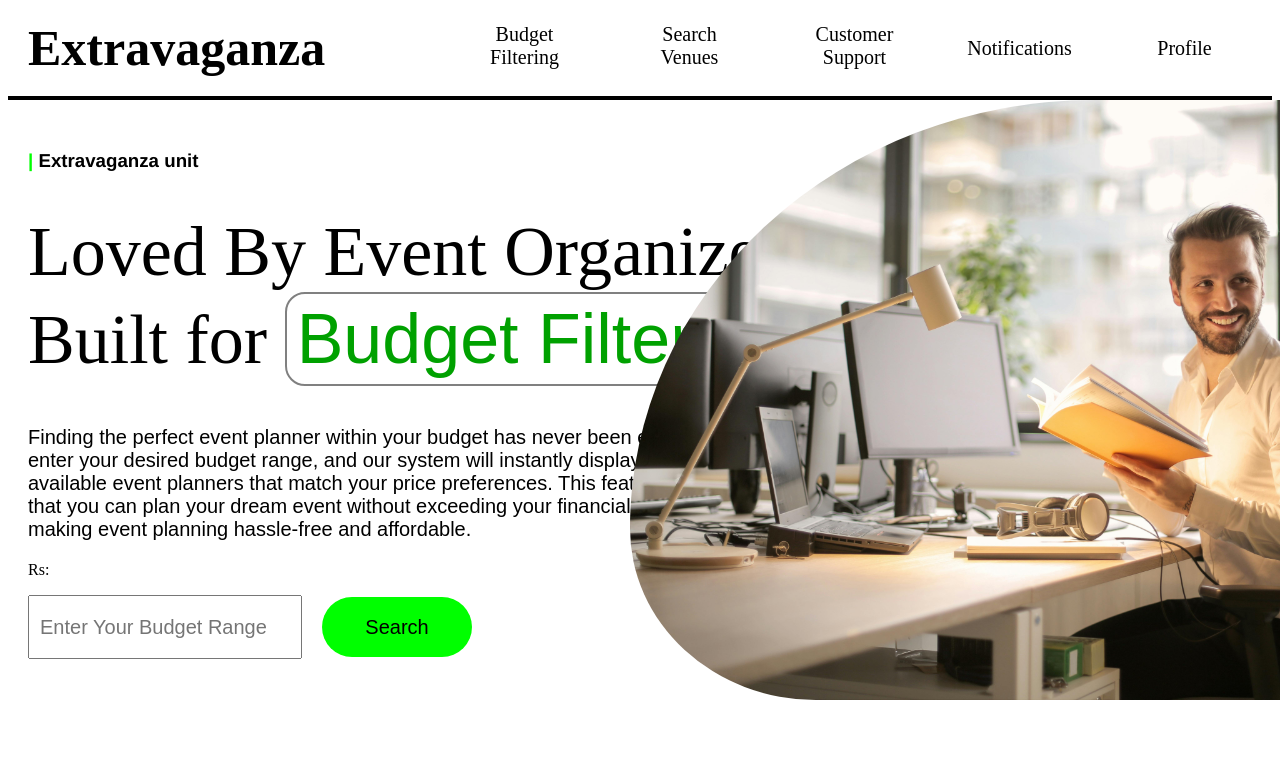
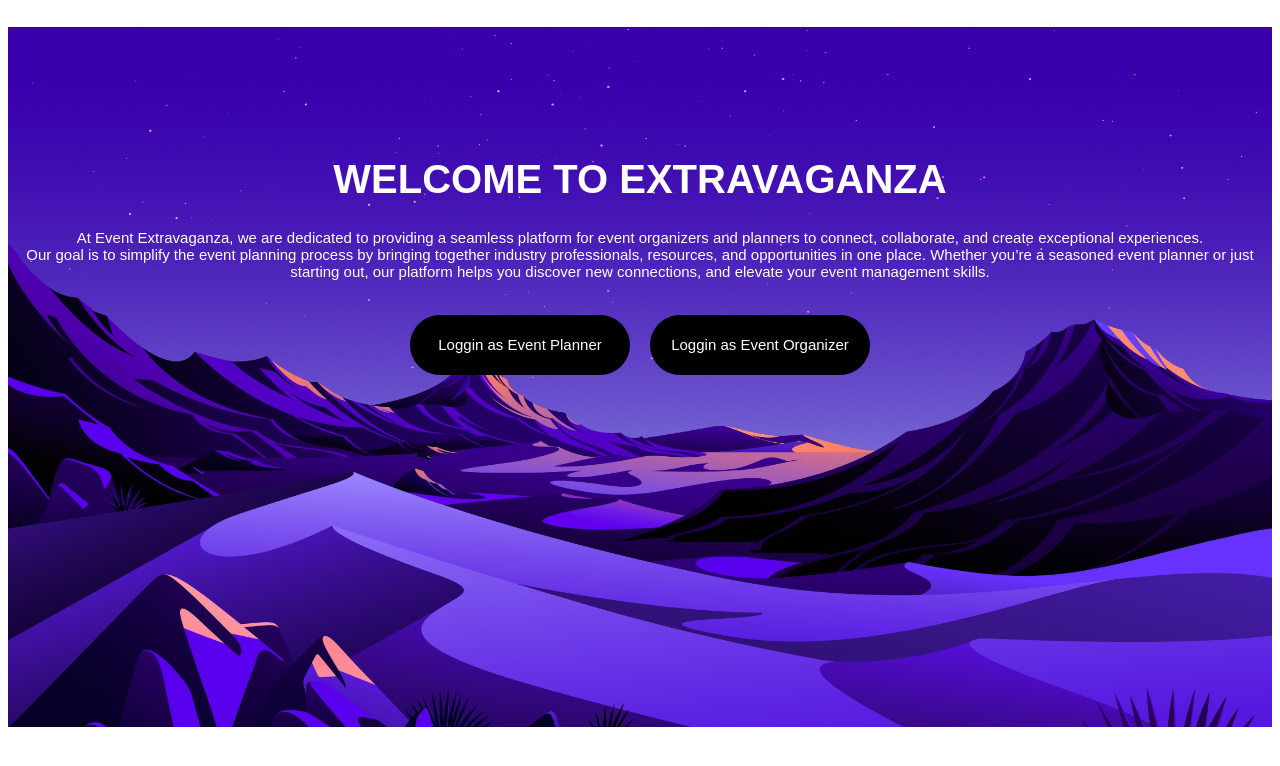
Before and after one commit to udanilokuhetti92/EventExtravaganza-Frontend, a React (Vite) app: page / in a window 1280 px wide. Shown: the top 766 px of the page. Built offline with nearby package versions, Linux system fonts and the light colour scheme.

Commit message:
created home page

```diff
--- a/src/budget_filtering/budget_filtering.css
+++ b/src/budget_filtering/budget_filtering.css
@@ -51,9 +51,11 @@
 .input1{
     margin-left: 20px;
     height: 40px;
-    width: 250px;
+    width: 265px;
     padding: 10px;
     font-size: 20px;
+    font-family: 'Poppins', sans-serif;
+
 
 }
 
@@ -68,9 +70,12 @@
     background-color: rgb(0, 255, 0);
     border: none;
     cursor: pointer;
+    font-family: 'Poppins', sans-serif;
 
 }
 
-.p3{
+.span1{
+    font-size: 25px;
     margin-left: 20px;
+    font-family: 'Poppins', sans-serif;
 }
--- a/src/budget_filtering/budget_filtering.jsx
+++ b/src/budget_filtering/budget_filtering.jsx
@@ -17,8 +17,8 @@ export default function budget_filtering() {
       <div className='trangle'>
       </div>
 
-      <p className='p3'>Rs:</p>
-      <input className='input1' type="number" placeholder='Enter Your Budget Range'/>
+
+      <span className='span1'>Rs:</span><input className='input1' type="number" placeholder='Enter Your Budget Range'/>
       <button className='button1'>Search</button>
     </div>
   )
--- /dev/null
+++ b/src/components/home_page/home_page.jsx
@@ -0,0 +1,19 @@
+import React from 'react'
+import styles from '../home_page/home_page.module.css'
+
+
+export default function () {
+  return (
+    <div className={styles.body}>
+        <h1 className={styles.h1}>WELCOME TO EXTRAVAGANZA</h1>
+        <p className={styles.p1}>At Event Extravaganza, we are dedicated to providing a seamless platform for event organizers and planners to connect,
+           collaborate, and create exceptional experiences. <br /> Our goal is to simplify the event planning process by bringing together
+            industry professionals, resources, and opportunities in one place. Whether you’re a seasoned event planner or just <br />
+             starting out, our platform helps you discover new connections, and elevate your event management skills.</p>
+        <div className={styles.container}>
+          <button className={styles.b1}>Loggin as Event Planner</button>
+          <button className={styles.b1}>Loggin as Event Organizer</button>
+        </div>
+    </div>
+  )
+}
--- /dev/null
+++ b/src/components/home_page/home_page.module.css
@@ -0,0 +1,49 @@
+.body{
+    background-image: url('./images/homepage.jpg');
+    /* height: 680px;*/
+    height: 700px;
+    background-size:cover;
+
+}
+
+.h1{
+    color: white;
+    font-family: 'Poppins', sans-serif;
+    text-align: center;
+    padding-top: 130px;
+    font-size: 40px;
+    font-family: 'Poppins', sans-serif;
+
+}
+
+.p1{
+    color: white;
+    text-align: center;
+    font-size: 15px;
+    font-family: 'Poppins', sans-serif;
+}
+
+.b1{
+    margin-top: 20px;
+   width: 220px;
+   height: 60px;
+   font-size: 15px;
+   border-radius: 50px;
+   background-color: black;
+   border: none;
+   color: rgb(255, 255, 255);
+   font-family: 'Poppins', sans-serif;
+    cursor: pointer;
+    transition: color 0.5s ease;
+}
+
+.b1:hover{
+    color: red;
+}
+
+
+.container{
+    display: flex;
+    justify-content: center;
+    gap: 20px;
+}
--- a/src/components/navigation/navigation.css
+++ b/src/components/navigation/navigation.css
@@ -11,7 +11,8 @@
     width: 100%;
     align-items: center;
     display: flex;
-    background-color: white;
+    /* background-color: white; */
+
 }
 
 .list{
@@ -49,3 +50,9 @@
     padding: 5px;
     transition: background-color 0.5s, color 0.3s;
 }
+
+.E{
+    border: 0px solid black;
+    padding: 2px;
+    background-color: red;
+}
--- a/src/components/navigation/navigation.jsx
+++ b/src/components/navigation/navigation.jsx
@@ -15,7 +15,7 @@ export default function () {
                 <li className='list2'>Profile</li>
             </ul>
         </div>
-        <hr style={{ border: "2px solid black" }} />
+        <hr style={{ border: "1px solid black" }} />
     </div>
   )
 }
--- a/src/main.jsx
+++ b/src/main.jsx
@@ -1,10 +1,13 @@
 import { StrictMode } from 'react'
 import { createRoot } from 'react-dom/client'
 import BudgetFiltering from './budget_filtering/budget_filtering'
+import Home_page from './components/home_page/home_page'
 
 
 createRoot(document.getElementById('root')).render(
   <StrictMode>
-    <BudgetFiltering/>
+    <Home_page/>
+    {/* <BudgetFiltering/> */}
+
   </StrictMode>
 )
```
Also changed, not shown: src/components/home_page/images/homepage.jpg (added).
